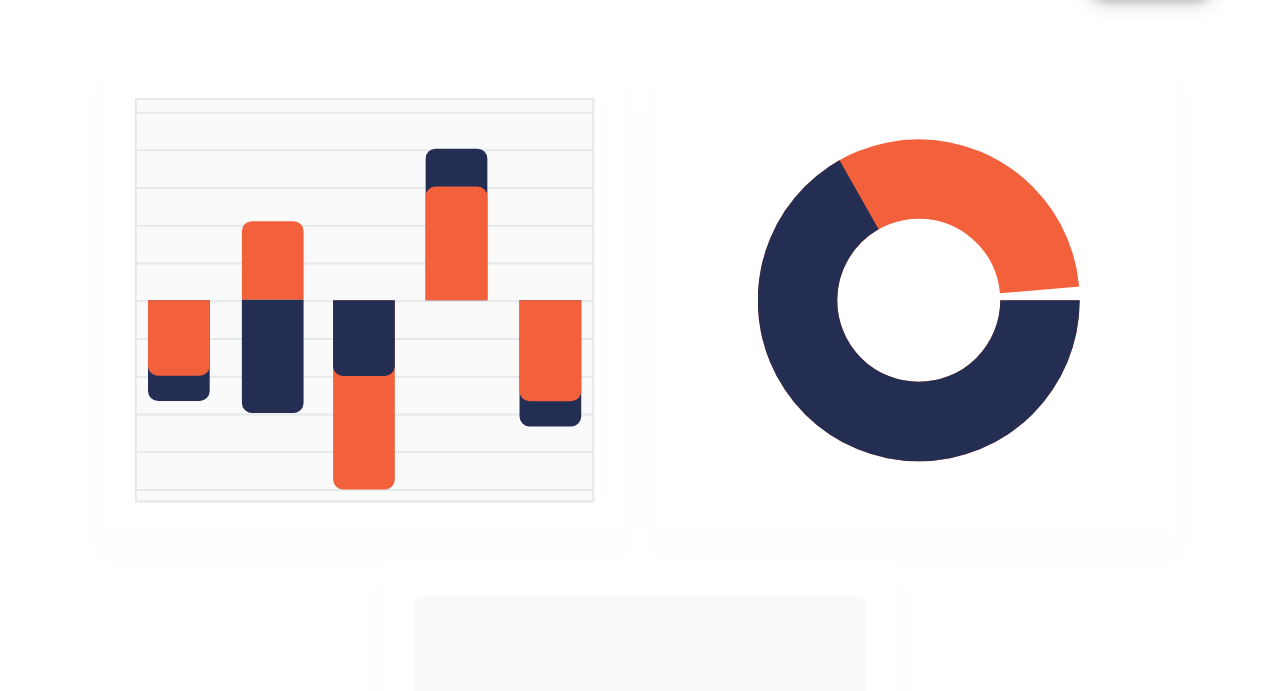
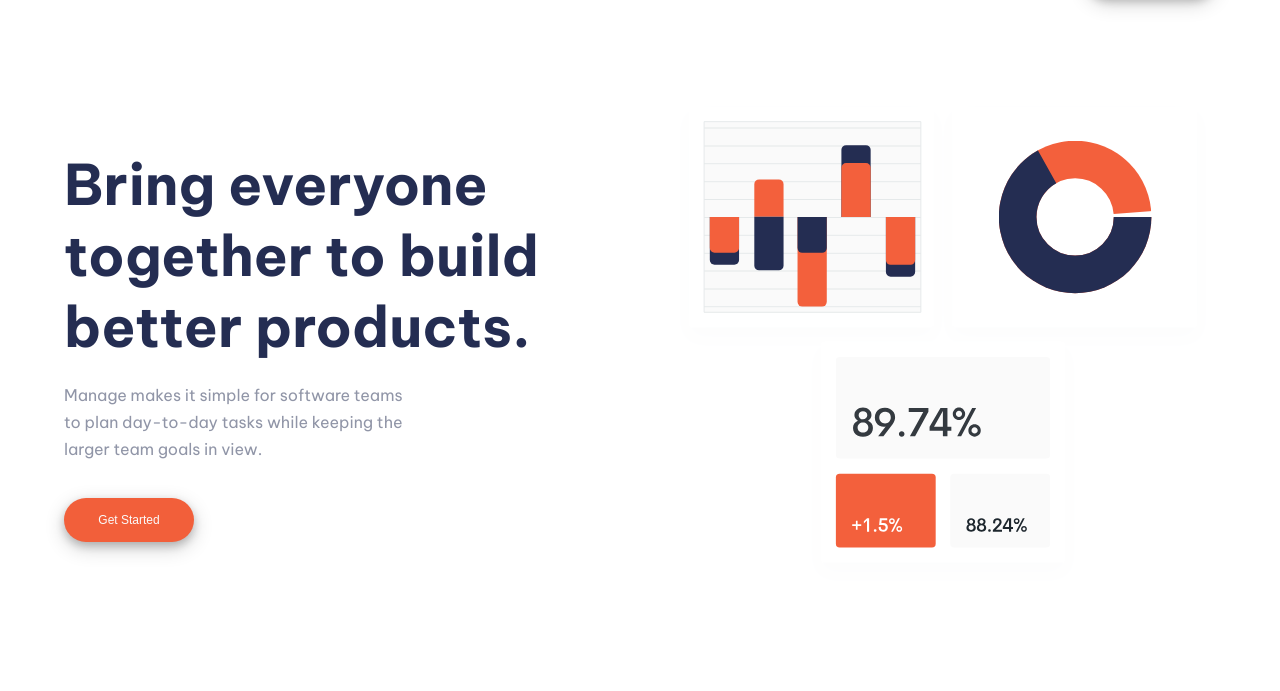
Before and after one commit to Gaston-Recalde/manage-landing-page, a plain HTML site: page index.html in a window 1280 px wide. Shown: the part 97-788 px from the top of the page. Drawn offline with Linux system fonts and the light colour scheme.

Commit message:
header responsive añadido

```diff
--- a/sass/_header.scss
+++ b/sass/_header.scss
@@ -2,8 +2,6 @@
     width: 90%;
     max-width: 1200px;
     margin: 50px auto;
-    // margin-top: 50px;
-    // border: 1px solid black;
 
     &__img{
         width: 100%;
@@ -42,18 +40,63 @@
     }
 }
 
-// @media screen and (min-width:768px) {
-//     .header{
-//         &__img{
-//             width: 80%;
-//             margin: 0 auto;
-//         }
+@media screen and (min-width:768px) {
+    .header{
+        &__img{
+            width: 80%;
+            margin: 0 auto;
+        }
 
-//         &__info{
-//             .info{
-//                 font-size: 42px;
-//                 margin-bottom: 15px;
-//             }
-//         }
-//     }
-// }
+        &__info{
+            .info{
+                font-size: 42px;
+                margin-bottom: 15px;
+            }
+        }
+    }
+}
+
+@media screen and (min-width:1024px) {
+    .header{
+        display: flex;
+        flex-direction: row-reverse;
+        justify-content: space-between;
+        align-items: center;
+        gap: 10%;
+        margin: 100px auto;
+
+        &__img{
+            width: 45%;
+        }
+
+        &__info{
+            width: 45%;
+            text-align: left;
+
+            .title{
+                font-size: 48px;
+                margin-bottom: 20px;
+            }
+
+            .paragraph{
+                width: 344px;
+            }
+        }
+    }
+}
+
+@media screen and (min-width:1200px) {
+    .header{
+
+        &__img{
+            width: 50%;
+        }
+
+        &__info{
+
+            .title{
+                font-size: 56px;
+            }
+        }
+    }
+}
```
Also changed, not shown: css/style.css, 1 other file.
